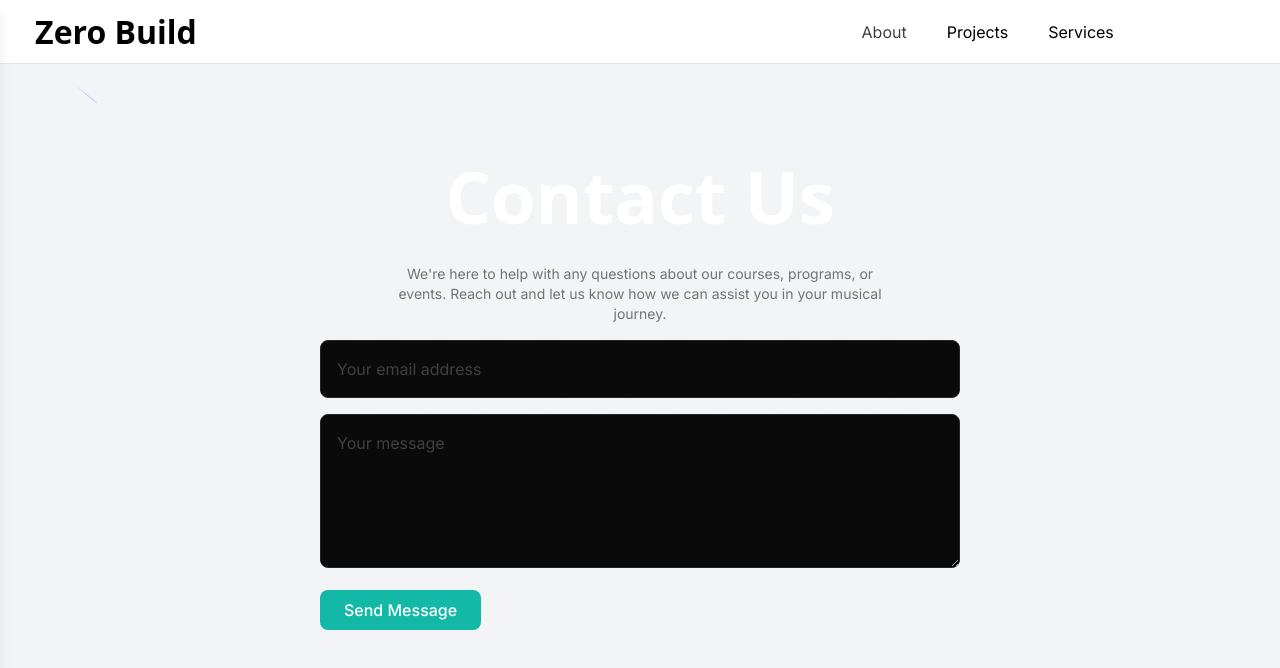
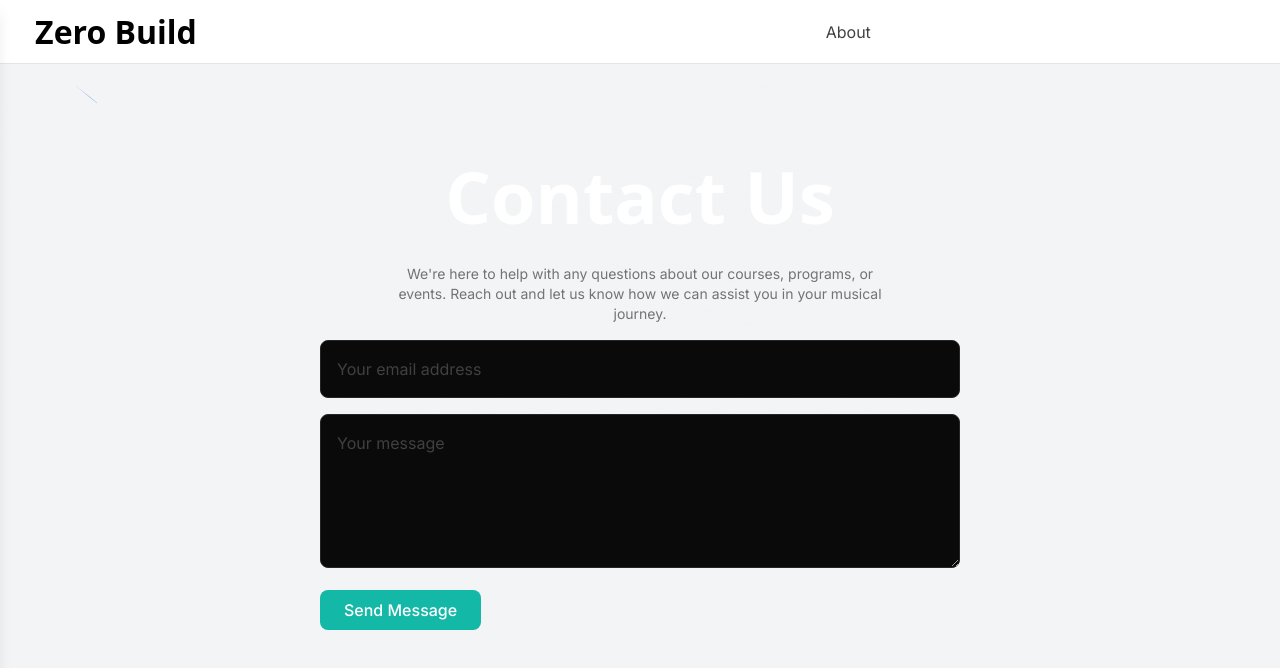
Before and after one commit to muhammadkashifzia/zerobuild, a Next.js app: page /contact in a window 1280 px wide. Shown: the top 668 px of the page. Built offline with nearby package versions, Linux system fonts and the light colour scheme.

Commit message:
code push

```diff
--- a/src/components/Navbar.tsx
+++ b/src/components/Navbar.tsx
@@ -46,21 +46,25 @@
               item="About"
             />
           </HoveredLink>
-          <Link href="/projects">
+          <HoveredLink href="/projects">
+           <div className={pathname === "/contact" ? "text-white font-semibold w-full border-b-[#484AB7] rounded-[4px] px-2 py-3" : "w-full text-black px-2 py-3"}>
             <MenuItem
               setActive={setActive}
               active={active}
               item="Projects"
             />
-          </Link>
-          <Link href="/services">
+            </div>
+          </HoveredLink>
+          <HoveredLink href="/services">
+          <div className={pathname === "/contact" ? "text-white font-semibold w-full border-b-[#484AB7] rounded-[4px] px-2 py-3" : "w-full text-black px-2 py-3"}>
             <MenuItem
               setActive={setActive}
               active={active}
               item="Services"
             />
-          </Link>
-          <Link href="/contact">
+            </div>
+          </HoveredLink>
+          <HoveredLink href="/contact">
           <div className={pathname === "/contact" ? "text-white font-semibold w-full border-b-[#484AB7] rounded-[4px] px-2 py-3" : "w-full text-black px-2 py-3"}>
             <MenuItem
               setActive={setActive}
@@ -68,7 +72,7 @@
               item="Contact"
             />
             </div>
-          </Link>
+          </HoveredLink>
         </Menu>
       </div>
 
@@ -107,14 +111,14 @@
 
      <div className="pt-[15px]">
          <div className="flex items-center justify-center pt-2">
-          <Link
+          <HoveredLink
             className="flex items-center justify-center space-x-2 text-2xl font-bold text-center text-neutral-600 dark:text-gray-100"
             href="/"
           >
             <div className="relative h-8 w-[200px] flex items-center justify-center md:justify-center rounded-md text-[32px] antialiased">
               <h1 className="text-black font-sans">Zero Build</h1>
             </div>
-          </Link>
+          </HoveredLink>
         </div>
 
         <div className="flex flex-col items-start px-[16px] pt-[50px]">
```
